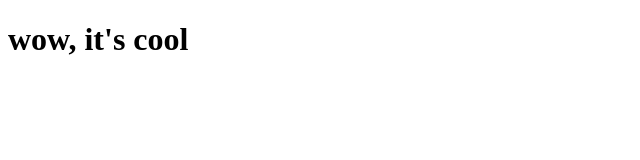
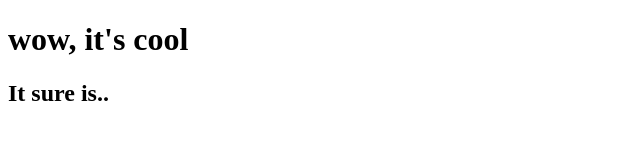
Before and after one commit to TrollInTheRun/My_first_repo, a plain HTML site: page index.html in a window 1280 px wide. Shown: the whole page, without its empty margins (0-640 px from the left). Drawn offline with Linux system fonts and the light colour scheme.

Commit message:
Update index.html

```diff
--- a/index.html
+++ b/index.html
@@ -8,5 +8,6 @@
 </head>
 <body>
     <h1>wow, it's cool</h1>
+    <h2>It sure is..</h2>
 </body>
 </html>
```
